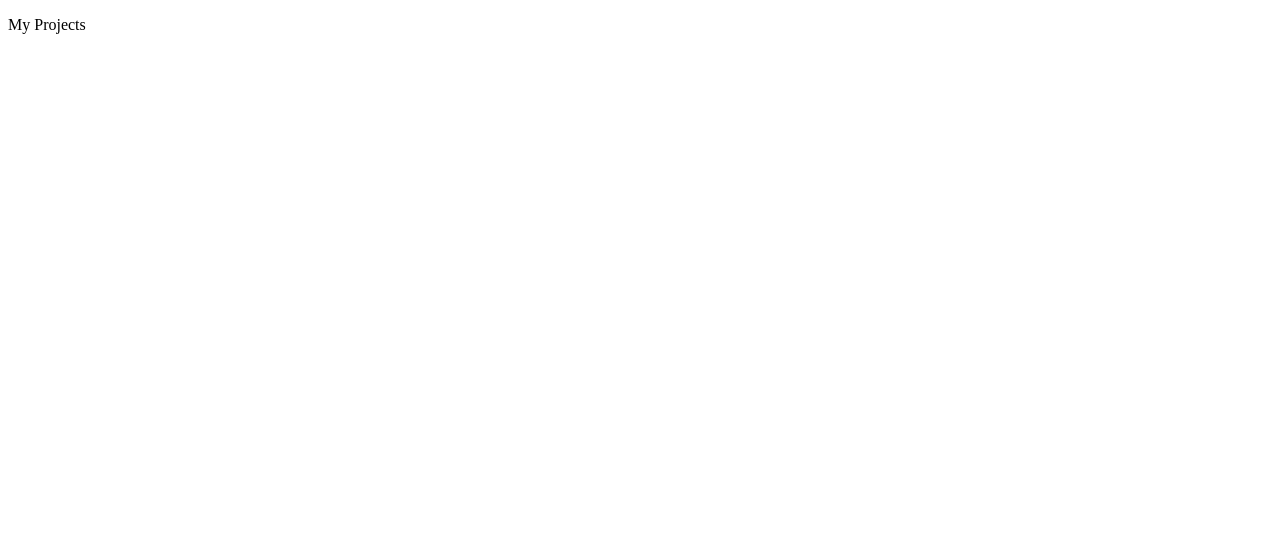
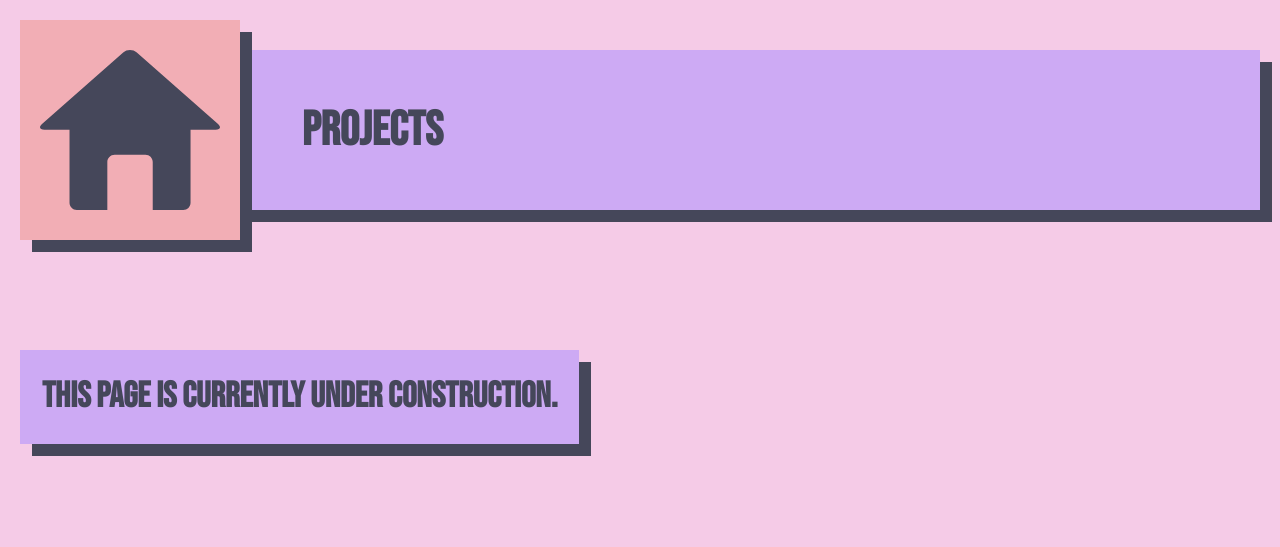
Before and after one commit to Ahickling04/portfolio, a plain HTML site: page projects.html in a window 1280 px wide. Drawn offline with Linux system fonts and the light colour scheme.

Commit message:
added template pages for contact and projects and updated the about page

```diff
--- a/about.css
+++ b/about.css
@@ -108,8 +108,6 @@ body {
     flex-direction: column;
     gap: 10px;
     position: relative;
-    justify-content: center;
-    align-items: center;
 }
 
 .skills {
--- /dev/null
+++ b/contact.js
@@ -0,0 +1,5 @@
+let homeButton = document.getElementById('homeButton');
+
+homeButton.addEventListener('click', function() {
+    window.location.href = 'index.html';
+});
--- a/projects.html
+++ b/projects.html
@@ -3,9 +3,38 @@
 <head>
     <meta charset="UTF-8">
     <meta name="viewport" content="width=device-width, initial-scale=1.0">
-    <title>My projects</title>
+    <title>About Me</title>
+    <link rel="preconnect" href="https://fonts.googleapis.com">
+    <link rel="preconnect" href="https://fonts.gstatic.com" crossorigin>
+    <link href="https://fonts.googleapis.com/css2?family=Bebas+Neue&display=swap" rel="stylesheet">
+    <link rel="stylesheet" href="https://cdnjs.cloudflare.com/ajax/libs/font-awesome/6.4.0/css/all.min.css">
+    <link rel="stylesheet" href="about.css">
 </head>
 <body>
-    <p>My Projects</p>
+    <main class="content">
+         <section class="header-section">
+            <div class="profile-container" id="homeButton">
+                <svg fill="#45475a" version="1.1" id="Capa_1" xmlns="http://www.w3.org/2000/svg" xmlns:xlink="http://www.w3.org/1999/xlink" viewBox="0 0 547.596 547.596" xml:space="preserve" class="profile-img">
+                        <g id="SVGRepo_bgCarrier" stroke-width="0"></g>
+                        <g id="SVGRepo_tracerCarrier" stroke-linecap="round" stroke-linejoin="round"></g>
+                        <g id="SVGRepo_iconCarrier"> <g> <path d="M540.76,254.788L294.506,38.216c-11.475-10.098-30.064-10.098-41.386,0L6.943,254.788 c-11.475,10.098-8.415,18.284,6.885,18.284h75.964v221.773c0,12.087,9.945,22.108,22.108,22.108h92.947V371.067 c0-12.087,9.945-22.108,22.109-22.108h93.865c12.239,0,22.108,9.792,22.108,22.108v145.886h92.947 c12.24,0,22.108-9.945,22.108-22.108v-221.85h75.965C549.021,272.995,552.081,264.886,540.76,254.788z"></path> #
+                        </g>
+                    </g>
+                </svg>
+            </div>
+
+            <div class="name-banner">
+                <h1>Projects</h1>
+            </div>
+        </section>
+        <div class="infoSection">
+            <div class="skills">
+                <h2>
+                    This page is currently under construction.
+                </h2>
+            </div>
+        </div>
+    </main>
+    <script src="projects.js"></script>
 </body>
 </html>
--- /dev/null
+++ b/projects.js
@@ -0,0 +1,5 @@
+let homeButton = document.getElementById('homeButton');
+
+homeButton.addEventListener('click', function() {
+    window.location.href = 'index.html';
+});
```
Also changed, not shown: contact.html (+31 -2 lines).
